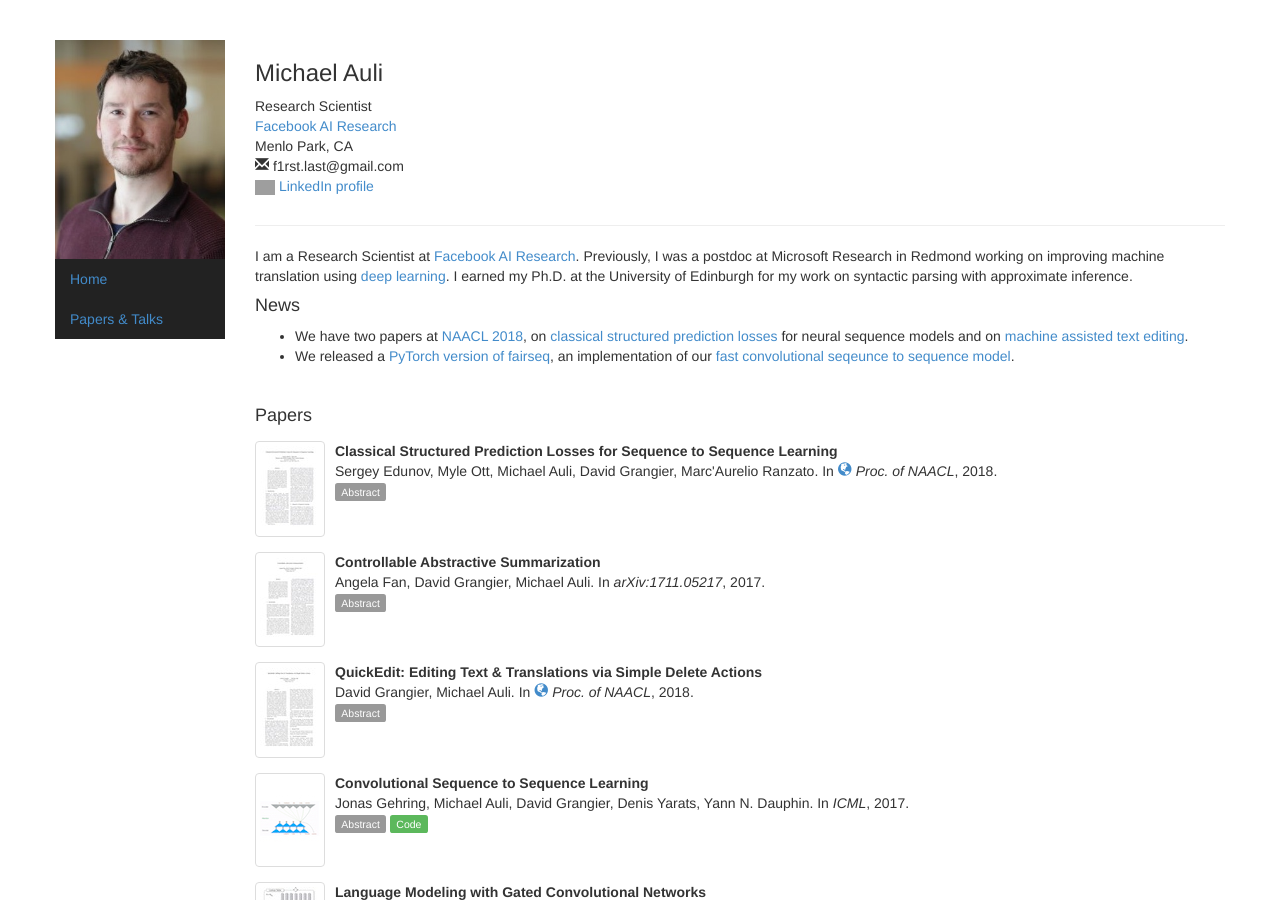
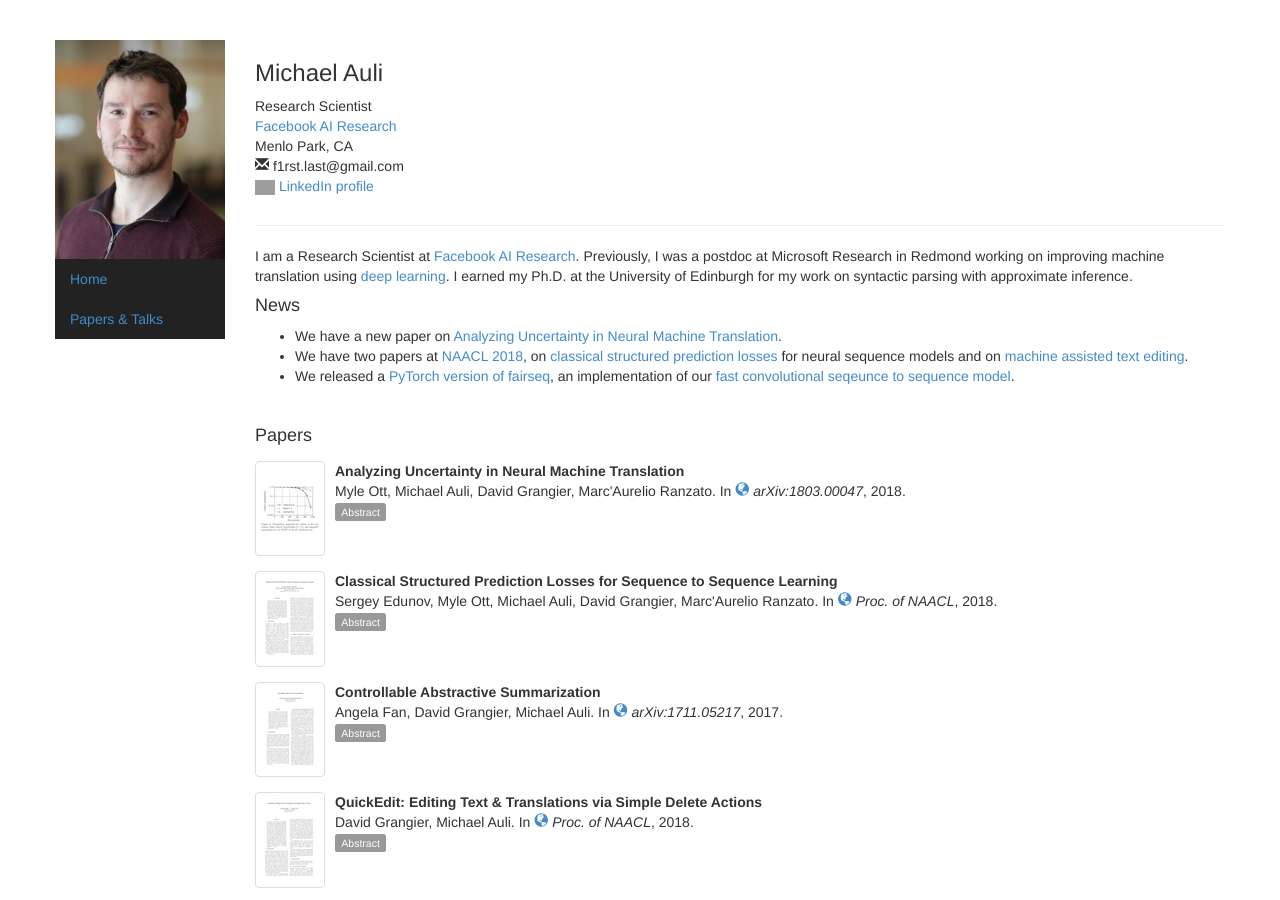
Before and after one commit to michaelauli/michaelauli.github.io, a Jekyll site: the page built from index.html, in a window 1280 px wide and 900 px high. Built offline with Jekyll 4.4.1, drawn with Linux system fonts in a browser that asks for light colours; comment, search, counter and statistics services are not loaded; some of the changed lines change nothing that is shown; grey boxes are pictures that could not be loaded.

Commit message:
added uncertainty paper

```diff
--- a/_config.yml
+++ b/_config.yml
@@ -22,9 +22,40 @@ papers:
     paper-type: inproceedings
     selected: y
     year: 2018
+    authors: Myle Ott, Michael Auli, David Grangier, Marc'Aurelio Ranzato
+    title: Analyzing Uncertainty in Neural Machine Translation
+    doc-url: https://arxiv.org/pdf/1803.00047
+    img: uncertainty
+    booktitle: arXiv:1803.00047
+    booktitle-url: https://arxiv.org/abs/1803.00047
+    venue: conference
+    abstract: >
+      Machine translation is a popular test bed for research in neural
+      sequence-to-sequence models but despite much recent research,
+      there is still a lack of understanding of these models.
+      Practitioners report performance degradation with large beams,
+      the under-estimation of rare words and a lack of diversity
+      in the final translations. Our study relates some of these issues
+      to the inherent uncertainty of the task, due to the existence of
+      multiple valid translations for a single source sentence, and
+      to the extrinsic uncertainty caused by noisy training data.
+      We propose tools and metrics to assess how uncertainty in the data
+      is captured by the model distribution and how it affects search
+      strategies that generate translations. Our results show that
+      search works remarkably well but that the models tend to spread
+      too much probability mass over the hypothesis space.
+      Next, we propose tools to assess model calibration and show how
+      to easily fix some shortcomings of current models. We release
+      both code and multiple human reference translations for two
+      popular benchmarks.
+  -
+    layout: paper
+    paper-type: inproceedings
+    selected: y
+    year: 2018
     authors: Sergey Edunov, Myle Ott, Michael Auli, David Grangier, Marc'Aurelio Ranzato
     title: Classical Structured Prediction Losses for Sequence to Sequence Learning
-    doc-url: https://arxiv.org/pdf/1711.04956.pdf
+    doc-url: https://arxiv.org/pdf/1711.04956
     img: classicseqlvl
     booktitle: Proc. of NAACL
     booktitle-url: http://naacl.org/naacl-hlt-2018/
@@ -47,10 +78,10 @@ papers:
     year: 2017
     authors: Angela Fan, David Grangier, Michael Auli
     title: Controllable Abstractive Summarization
-    doc-url: https://arxiv.org/pdf/1711.05217.pdf
+    doc-url: https://arxiv.org/pdf/1711.05217
     img: controlabs
     booktitle: arXiv:1711.05217
-    booktitle-url:
+    booktitle-url: https://arxiv.org/abs/1711.05217
     venue: conference
     abstract: >
       Current models for document summarization ignore user preferences
@@ -70,7 +101,7 @@ papers:
     year: 2018
     authors: David Grangier, Michael Auli
     title: QuickEdit&#58; Editing Text &amp; Translations via Simple Delete Actions
-    doc-url: https://arxiv.org/pdf/1711.04805.pdf
+    doc-url: https://arxiv.org/pdf/1711.04805
     img: quickedit
     booktitle: Proc. of NAACL
     booktitle-url: http://naacl.org/naacl-hlt-2018/
@@ -97,7 +128,7 @@ papers:
     year: 2017
     authors: Jonas Gehring, Michael Auli, David Grangier, Denis Yarats, Yann N. Dauphin
     title: Convolutional Sequence to Sequence Learning
-    doc-url: https://arxiv.org/pdf/1705.03122.pdf
+    doc-url: https://arxiv.org/pdf/1705.03122
     img: fconv
     booktitle: ICML
     booktitle-url:
--- a/index.html
+++ b/index.html
@@ -3,6 +3,9 @@ layout: default
 title: Michael Auli
 picture: headshot_2017
 news:
+  -
+    >
+      We have a new paper on <a href="https://arxiv.org/pdf/1803.00047">Analyzing Uncertainty in Neural Machine Translation</a>.
   -
     >
       We have two papers at <a href="naacl2018.org">NAACL 2018</a>, on <a href="https://arxiv.org/abs/1711.04956">classical structured prediction losses</a> for neural sequence models and on <a href="https://arxiv.org/abs/1711.05217">machine assisted text editing</a>.
```
Also changed, not shown: img/paper/uncertainty.jpg (added).
